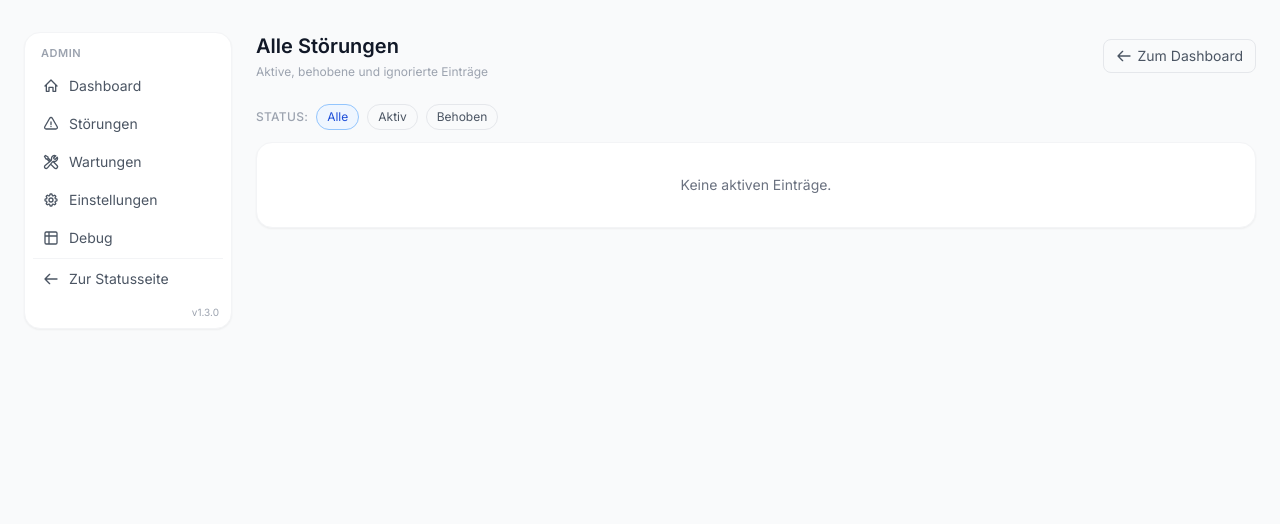
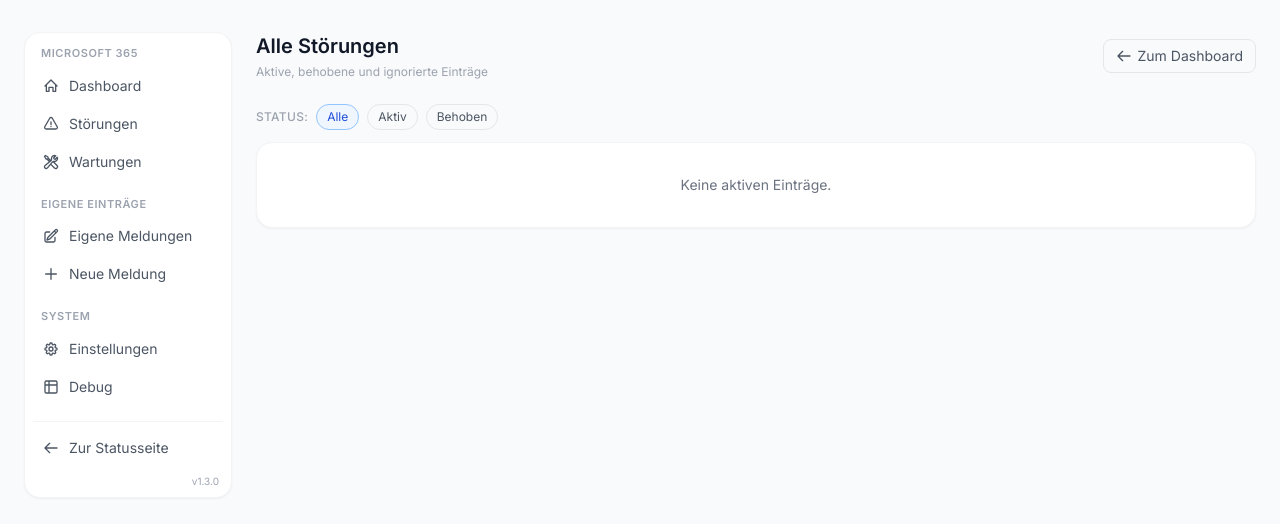
Before and after one commit to nic2045/My-M365-Statuspage, a FastAPI app: template templates/admin/incidents_all.html in a window 1280 px wide. Shown: the part 57-581 px from the top of the page. Run offline with FastAPI, Linux system fonts and the light colour scheme; the template is opened without the code that fills it, so the values that code supplies are empty; some libraries are stand-ins or nearby versions.

Commit message:
feat: separate 'Eigene Einträge' section in admin sidebar
Split the admin sidebar into three named sections:
- 'Microsoft 365': Dashboard, Störungen (M365 incidents), Wartungen
- 'Eigene Einträge': Eigene Meldungen (manual-only incidents list) with
  active count badge, + 'Neue Meldung' quick-create link
- 'System': Einstellungen, Debug

Backend changes:
- crud: add optional source= filter to get_all_incidents()
- admin router: GET /incidents now accepts ?source=manual|graph query param
- dependencies: add nav_manual_active counter for the sidebar badge
- i18n: add nav section labels and own-entries keys
- incidents_all.html: show adapted title/subtitle when source_filter=manual

https://claude.ai/code/session_015fshLN8FPYxVfBWnEj1Pqq

```diff
--- a/app/crud.py
+++ b/app/crud.py
@@ -278,6 +278,7 @@ async def get_all_incidents(
     db: AsyncSession,
     include_resolved: bool = False,
     classification: str | None = None,
+    source: str | None = None,
 ) -> list[Incident]:
     """Return non-maintenance incidents. Pass classification='incident' for
     real disruptions only, 'advisory' for informational items."""
@@ -291,6 +292,8 @@ async def get_all_incidents(
         stmt = stmt.where(Incident.is_resolved.is_(False))
     if classification is not None:
         stmt = stmt.where(Incident.classification == classification)
+    if source is not None:
+        stmt = stmt.where(Incident.source == source)
     result = await db.execute(stmt)
     return list(result.scalars().all())
 
--- a/app/i18n.py
+++ b/app/i18n.py
@@ -61,6 +61,11 @@ LABELS: dict[str, str] = {
     "admin.nav.public_page":      "Zur Statusseite",
     "admin.nav.toggle":           "Navigation öffnen",
     "admin.nav.close":            "Navigation schließen",
+    "admin.nav.own_section":      "Eigene Einträge",
+    "admin.nav.own_incidents":    "Eigene Meldungen",
+    "admin.nav.new_incident":     "Neue Meldung",
+    "admin.nav.m365_section":     "Microsoft 365",
+    "admin.nav.system_section":   "System",
     "admin.new_incident":         "Neue Störung / Hinweis",
     "admin.new_maintenance":      "Neue Wartung",
     "admin.maintenances":         "Geplante Wartungen",
--- a/templates/admin/base_admin.html
+++ b/templates/admin/base_admin.html
@@ -4,13 +4,52 @@
 
 {% block content %}
 {% set _path = request.url.path %}
-{% set _items = [
-  ('/admin',                L['admin.nav.dashboard'],    None,                          'dashboard'),
-  ('/admin#incidents',      L['admin.nav.incidents'],    nav_active_incidents,          'incidents'),
-  ('/admin#maintenances',   L['admin.nav.maintenances'], nav_scheduled_maintenances,    'maintenances'),
-  ('/admin/settings',       L['admin.nav.settings'],     None,                          'settings'),
-  ('/admin/debug',          L['admin.nav.debug'],        None,                          'debug'),
-] %}
+{% set _query = request.query_params.get('source', '') %}
+
+{# Helper macro for a single nav link #}
+{% macro nav_link(href, label, key, counter=None, counter_color='red') %}
+  {% set is_active = (key == 'dashboard'    and _path == '/admin' and not _query)
+                  or (key == 'incidents'    and _path.startswith('/admin/incidents') and not _query)
+                  or (key == 'maintenances' and _path.startswith('/admin/maintenance'))
+                  or (key == 'settings'     and _path == '/admin/settings')
+                  or (key == 'debug'        and _path.startswith('/admin/debug'))
+                  or (key == 'own'          and _path.startswith('/admin/incidents') and _query == 'manual')
+                  or (key == 'new_incident' and _path == '/admin/incidents/new') %}
+  <a href="{{ href }}"
+     class="flex items-center justify-between gap-2.5 px-2.5 py-2 rounded-lg text-sm transition-colors
+       {% if is_active %}bg-blue-50 text-[#005EA8] dark:bg-blue-950/30 dark:text-blue-300 font-medium
+       {% else %}text-gray-600 dark:text-gray-400 hover:bg-gray-100 dark:hover:bg-gray-800 hover:text-gray-900 dark:hover:text-gray-200{% endif %}">
+    <span class="flex items-center gap-2.5 min-w-0">
+      <svg class="w-4 h-4 shrink-0" fill="none" viewBox="0 0 24 24" stroke="currentColor" stroke-width="2">
+        {% if key == 'dashboard' %}
+          <path stroke-linecap="round" stroke-linejoin="round" d="M3 12l9-9 9 9M5 10v10h4v-6h6v6h4V10"/>
+        {% elif key == 'incidents' %}
+          <path stroke-linecap="round" stroke-linejoin="round" d="M12 9v3.75m-9.303 3.376c-.866 1.5.217 3.374 1.948 3.374h14.71c1.732 0 2.814-1.874 1.948-3.374L13.949 3.378c-.866-1.5-3.032-1.5-3.898 0L2.697 16.126zM12 15.75h.008v.008H12v-.008z"/>
+        {% elif key == 'maintenances' %}
+          <path stroke-linecap="round" stroke-linejoin="round" d="M11.42 15.17L17.25 21A2.652 2.652 0 0021 17.25l-5.877-5.877M11.42 15.17l2.496-3.03c.317-.384.74-.626 1.208-.766M11.42 15.17l-4.655 5.653a2.548 2.548 0 11-3.586-3.586l6.837-5.63m5.108-.233c.55-.164 1.163-.188 1.743-.14a4.5 4.5 0 004.486-6.336l-3.276 3.277a3.004 3.004 0 01-2.25-2.25l3.276-3.276a4.5 4.5 0 00-6.336 4.486c.091 1.076-.071 2.264-.904 2.95l-.102.085m-1.745 1.437L5.909 7.5H4.5L2.25 3.75l1.5-1.5L7.5 4.5v1.409l4.26 4.26m-1.745 1.437l1.745-1.437"/>
+        {% elif key == 'settings' %}
+          <path stroke-linecap="round" stroke-linejoin="round" d="M10.343 3.94c.09-.542.56-.94 1.11-.94h1.093c.55 0 1.02.398 1.11.94l.149.894c.07.424.384.764.78.93.398.164.855.142 1.205-.108l.737-.527a1.125 1.125 0 011.45.12l.773.774c.39.389.44 1.002.12 1.45l-.527.737c-.25.35-.272.806-.107 1.204.165.397.505.71.93.78l.893.15c.543.09.94.56.94 1.109v1.094c0 .55-.397 1.02-.94 1.11l-.893.149c-.425.07-.765.383-.93.78-.165.398-.143.854.107 1.204l.527.738c.32.447.269 1.06-.12 1.45l-.774.773a1.125 1.125 0 01-1.449.12l-.738-.527c-.35-.25-.806-.272-1.203-.107-.398.165-.71.505-.781.929l-.149.894c-.09.542-.56.94-1.11.94h-1.094c-.55 0-1.019-.398-1.11-.94l-.148-.894c-.071-.424-.384-.764-.781-.93-.398-.164-.854-.142-1.204.108l-.738.527c-.447.32-1.06.269-1.45-.12l-.773-.774a1.125 1.125 0 01-.12-1.45l.527-.737c.25-.35.273-.806.108-1.204-.165-.397-.505-.71-.93-.78l-.894-.15c-.542-.09-.94-.56-.94-1.109v-1.094c0-.55.398-1.02.94-1.11l.894-.149c.424-.07.765-.383.93-.78.165-.398.143-.854-.107-1.204l-.527-.738a1.125 1.125 0 01.12-1.45l.773-.773a1.125 1.125 0 011.45-.12l.737.527c.35.25.807.272 1.204.107.397-.165.71-.505.78-.929l.149-.894z"/>
+          <path stroke-linecap="round" stroke-linejoin="round" d="M15 12a3 3 0 11-6 0 3 3 0 016 0z"/>
+        {% elif key == 'debug' %}
+          <path stroke-linecap="round" stroke-linejoin="round" d="M9 3H5a2 2 0 00-2 2v4m6-6h10a2 2 0 012 2v4M9 3v18m0 0h10a2 2 0 002-2V9M9 21H5a2 2 0 01-2-2V9m0 0h18"/>
+        {% elif key == 'own' %}
+          <path stroke-linecap="round" stroke-linejoin="round" d="M16.862 4.487l1.687-1.688a1.875 1.875 0 112.652 2.652L10.582 16.07a4.5 4.5 0 01-1.897 1.13L6 18l.8-2.685a4.5 4.5 0 011.13-1.897l8.932-8.931zm0 0L19.5 7.125M18 14v4.75A2.25 2.25 0 0115.75 21H5.25A2.25 2.25 0 013 18.75V8.25A2.25 2.25 0 015.25 6H10"/>
+        {% elif key == 'new_incident' %}
+          <path stroke-linecap="round" stroke-linejoin="round" d="M12 4v16m8-8H4"/>
+        {% endif %}
+      </svg>
+      <span class="truncate">{{ label }}</span>
+    </span>
+    {% if counter is not none and counter > 0 %}
+      <span class="inline-flex items-center justify-center min-w-[1.25rem] h-5 px-1.5 text-[11px] font-semibold rounded-full
+        {% if counter_color == 'red' %}bg-red-100 text-red-700 dark:bg-red-900/40 dark:text-red-300
+        {% elif counter_color == 'amber' %}bg-amber-100 text-amber-700 dark:bg-amber-900/40 dark:text-amber-300
+        {% else %}bg-blue-100 text-blue-700 dark:bg-blue-900/40 dark:text-blue-300{% endif %}">
+        {{ counter }}
+      </span>
+    {% endif %}
+  </a>
+{% endmacro %}
 
 <div class="flex gap-6 items-start">
 
@@ -40,50 +79,38 @@
         </button>
       </div>
 
-      <div class="px-2 pt-3 pb-2 space-y-0.5 flex-1">
-        <p class="hidden lg:block text-[11px] font-semibold uppercase tracking-wider text-gray-400 dark:text-gray-500 px-2 pb-1">
-          {{ L["admin.title"] }}
+      <div class="px-2 pt-3 pb-2 flex-1 space-y-4">
+
+        {# ── Microsoft 365 ─────────────────────────────────────────── #}
+        <div class="space-y-0.5">
+          <p class="text-[11px] font-semibold uppercase tracking-wider text-gray-400 dark:text-gray-500 px-2 pb-1">
+            {{ L["admin.nav.m365_section"] }}
           </p>
+          {{ nav_link('/admin', L['admin.nav.dashboard'], 'dashboard') }}
+          {{ nav_link('/admin#incidents', L['admin.nav.incidents'], 'incidents', nav_active_incidents, 'red') }}
+          {{ nav_link('/admin#maintenances', L['admin.nav.maintenances'], 'maintenances', nav_scheduled_maintenances, 'blue') }}
+        </div>
 
-        {% for href, label, counter, key in _items %}
-          {% set is_active = (key == 'dashboard' and _path == '/admin')
-                          or (key == 'incidents'    and _path.startswith('/admin/incidents'))
-                          or (key == 'maintenances' and _path.startswith('/admin/maintenance'))
-                          or (key == 'settings'     and _path == '/admin/settings')
-                          or (key == 'debug'        and _path.startswith('/admin/debug')) %}
-          <a href="{{ href }}"
-             class="flex items-center justify-between gap-2.5 px-2.5 py-2 rounded-lg text-sm transition-colors
-               {% if is_active %}bg-blue-50 text-[#005EA8] dark:bg-blue-950/30 dark:text-blue-300 font-medium
-               {% else %}text-gray-600 dark:text-gray-400 hover:bg-gray-100 dark:hover:bg-gray-800 hover:text-gray-900 dark:hover:text-gray-200{% endif %}">
-            <span class="flex items-center gap-2.5 min-w-0">
-              <svg class="w-4 h-4 shrink-0" fill="none" viewBox="0 0 24 24" stroke="currentColor" stroke-width="2">
-                {% if key == 'dashboard' %}
-                  <path stroke-linecap="round" stroke-linejoin="round" d="M3 12l9-9 9 9M5 10v10h4v-6h6v6h4V10"/>
-                {% elif key == 'incidents' %}
-                  <path stroke-linecap="round" stroke-linejoin="round" d="M12 9v3.75m-9.303 3.376c-.866 1.5.217 3.374 1.948 3.374h14.71c1.732 0 2.814-1.874 1.948-3.374L13.949 3.378c-.866-1.5-3.032-1.5-3.898 0L2.697 16.126zM12 15.75h.008v.008H12v-.008z"/>
-                {% elif key == 'maintenances' %}
-                  <path stroke-linecap="round" stroke-linejoin="round" d="M11.42 15.17L17.25 21A2.652 2.652 0 0021 17.25l-5.877-5.877M11.42 15.17l2.496-3.03c.317-.384.74-.626 1.208-.766M11.42 15.17l-4.655 5.653a2.548 2.548 0 11-3.586-3.586l6.837-5.63m5.108-.233c.55-.164 1.163-.188 1.743-.14a4.5 4.5 0 004.486-6.336l-3.276 3.277a3.004 3.004 0 01-2.25-2.25l3.276-3.276a4.5 4.5 0 00-6.336 4.486c.091 1.076-.071 2.264-.904 2.95l-.102.085m-1.745 1.437L5.909 7.5H4.5L2.25 3.75l1.5-1.5L7.5 4.5v1.409l4.26 4.26m-1.745 1.437l1.745-1.437"/>
-                {% elif key == 'settings' %}
-                  <path stroke-linecap="round" stroke-linejoin="round" d="M10.343 3.94c.09-.542.56-.94 1.11-.94h1.093c.55 0 1.02.398 1.11.94l.149.894c.07.424.384.764.78.93.398.164.855.142 1.205-.108l.737-.527a1.125 1.125 0 011.45.12l.773.774c.39.389.44 1.002.12 1.45l-.527.737c-.25.35-.272.806-.107 1.204.165.397.505.71.93.78l.893.15c.543.09.94.56.94 1.109v1.094c0 .55-.397 1.02-.94 1.11l-.893.149c-.425.07-.765.383-.93.78-.165.398-.143.854.107 1.204l.527.738c.32.447.269 1.06-.12 1.45l-.774.773a1.125 1.125 0 01-1.449.12l-.738-.527c-.35-.25-.806-.272-1.203-.107-.398.165-.71.505-.781.929l-.149.894c-.09.542-.56.94-1.11.94h-1.094c-.55 0-1.019-.398-1.11-.94l-.148-.894c-.071-.424-.384-.764-.781-.93-.398-.164-.854-.142-1.204.108l-.738.527c-.447.32-1.06.269-1.45-.12l-.773-.774a1.125 1.125 0 01-.12-1.45l.527-.737c.25-.35.273-.806.108-1.204-.165-.397-.505-.71-.93-.78l-.894-.15c-.542-.09-.94-.56-.94-1.109v-1.094c0-.55.398-1.02.94-1.11l.894-.149c.424-.07.765-.383.93-.78.165-.398.143-.854-.107-1.204l-.527-.738a1.125 1.125 0 01.12-1.45l.773-.773a1.125 1.125 0 011.45-.12l.737.527c.35.25.807.272 1.204.107.397-.165.71-.505.78-.929l.149-.894z"/>
-                  <path stroke-linecap="round" stroke-linejoin="round" d="M15 12a3 3 0 11-6 0 3 3 0 016 0z"/>
-                {% elif key == 'debug' %}
-                  <path stroke-linecap="round" stroke-linejoin="round" d="M9 3H5a2 2 0 00-2 2v4m6-6h10a2 2 0 012 2v4M9 3v18m0 0h10a2 2 0 002-2V9M9 21H5a2 2 0 01-2-2V9m0 0h18"/>
-                {% endif %}
-              </svg>
-              <span class="truncate">{{ label }}</span>
-            </span>
-            {% if counter is not none and counter > 0 %}
-              <span class="inline-flex items-center justify-center min-w-[1.25rem] h-5 px-1.5 text-[11px] font-semibold rounded-full
-                {% if key == 'incidents' %}bg-red-100 text-red-700 dark:bg-red-900/40 dark:text-red-300
-                {% else %}bg-blue-100 text-blue-700 dark:bg-blue-900/40 dark:text-blue-300{% endif %}">
-                {{ counter }}
-              </span>
-            {% endif %}
-          </a>
-        {% endfor %}
+        {# ── Eigene Einträge ────────────────────────────────────────── #}
+        <div class="space-y-0.5">
+          <p class="text-[11px] font-semibold uppercase tracking-wider text-gray-400 dark:text-gray-500 px-2 pb-1">
+            {{ L["admin.nav.own_section"] }}
+          </p>
+          {{ nav_link('/admin/incidents?source=manual', L['admin.nav.own_incidents'], 'own', nav_manual_active, 'amber') }}
+          {{ nav_link('/admin/incidents/new', L['admin.nav.new_incident'], 'new_incident') }}
+        </div>
+
+        {# ── System ────────────────────────────────────────────────── #}
+        <div class="space-y-0.5">
+          <p class="text-[11px] font-semibold uppercase tracking-wider text-gray-400 dark:text-gray-500 px-2 pb-1">
+            {{ L["admin.nav.system_section"] }}
+          </p>
+          {{ nav_link('/admin/settings', L['admin.nav.settings'], 'settings') }}
+          {{ nav_link('/admin/debug', L['admin.nav.debug'], 'debug') }}
+        </div>
 
         {# ── Back to public statuspage ─────────────────────────────── #}
-        <div class="my-2 border-t border-gray-100 dark:border-gray-800"></div>
+        <div class="border-t border-gray-100 dark:border-gray-800 pt-2">
           <a href="/"
              class="flex items-center gap-2.5 px-2.5 py-2 rounded-lg text-sm text-gray-600 dark:text-gray-400 hover:bg-gray-100 dark:hover:bg-gray-800 hover:text-gray-900 dark:hover:text-gray-200 transition-colors">
             <svg class="w-4 h-4 shrink-0" fill="none" viewBox="0 0 24 24" stroke="currentColor" stroke-width="2">
@@ -91,6 +118,8 @@
             </svg>
             <span class="truncate">{{ L["admin.nav.public_page"] }}</span>
           </a>
+        </div>
+
       </div>
 
       <p class="hidden lg:block text-[10px] text-gray-400 dark:text-gray-500 text-right pr-3 pb-2 select-none">
--- a/templates/admin/incidents_all.html
+++ b/templates/admin/incidents_all.html
@@ -3,8 +3,14 @@
 {% block admin_content %}
 <div class="mb-6 flex items-center justify-between">
   <div>
-    <h1 class="text-xl font-semibold text-gray-900 dark:text-white">{{ L["admin.incidents_all_title"] }}</h1>
-    <p class="text-xs text-gray-400 dark:text-gray-500 mt-1">{{ L["admin.incidents_all_sub"] }}</p>
+    <h1 class="text-xl font-semibold text-gray-900 dark:text-white">
+      {% if source_filter == 'manual' %}{{ L["admin.nav.own_incidents"] }}
+      {% else %}{{ L["admin.incidents_all_title"] }}{% endif %}
+    </h1>
+    <p class="text-xs text-gray-400 dark:text-gray-500 mt-1">
+      {% if source_filter == 'manual' %}Manuell erstellte Störungen und Hinweise
+      {% else %}{{ L["admin.incidents_all_sub"] }}{% endif %}
+    </p>
   </div>
   <a href="/admin"
      class="inline-flex items-center gap-1.5 text-sm px-3 py-1.5 rounded-lg border border-gray-200 dark:border-gray-700 text-gray-600 hover:text-gray-900 hover:border-gray-400 dark:text-gray-400 dark:hover:text-gray-200 transition-colors">
```
Also changed, not shown: app/dependencies.py (+7 -0 lines), app/routers/admin.py (+8 -4 lines). Lines whose indentation alone changed are shown as unchanged.
